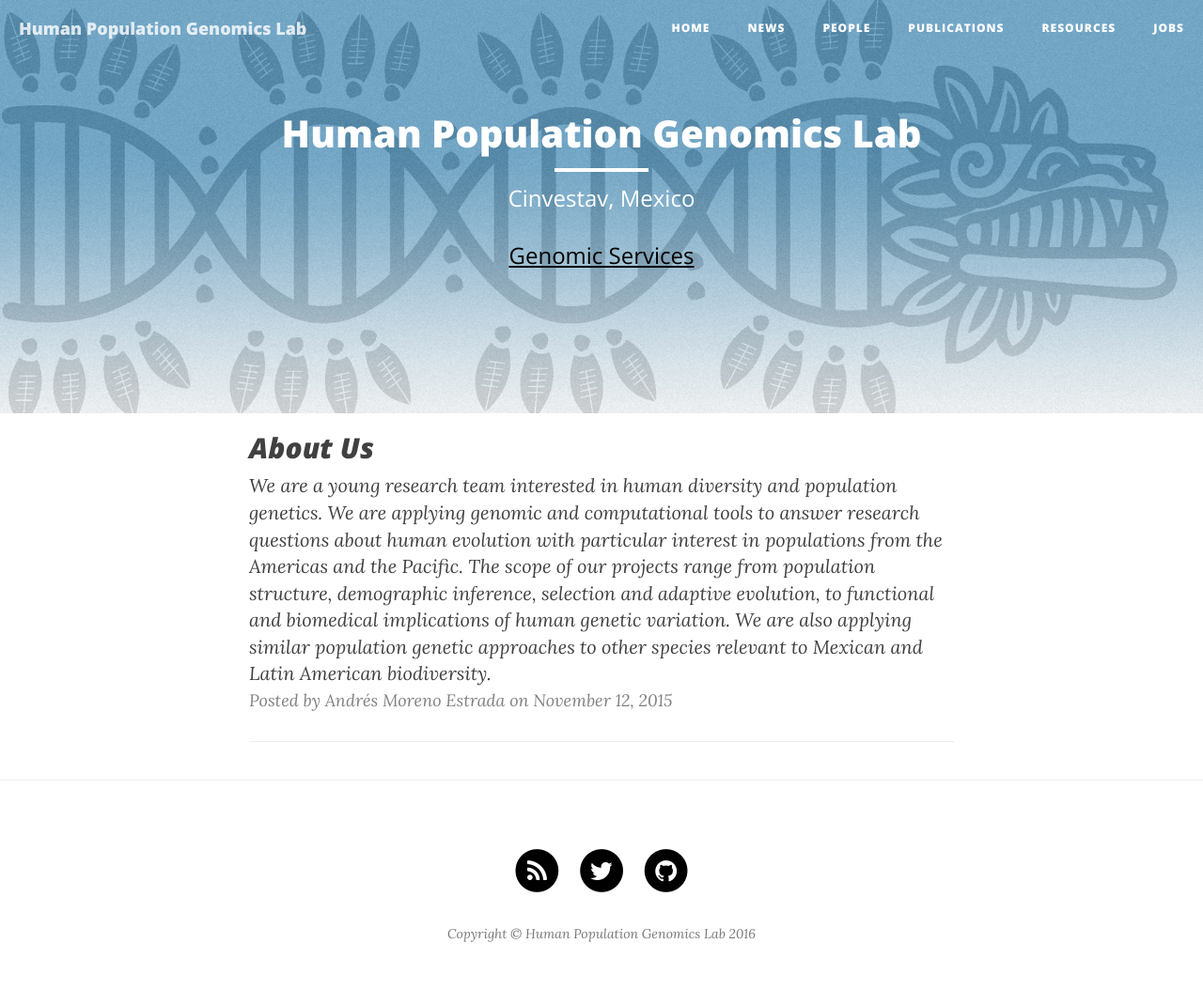
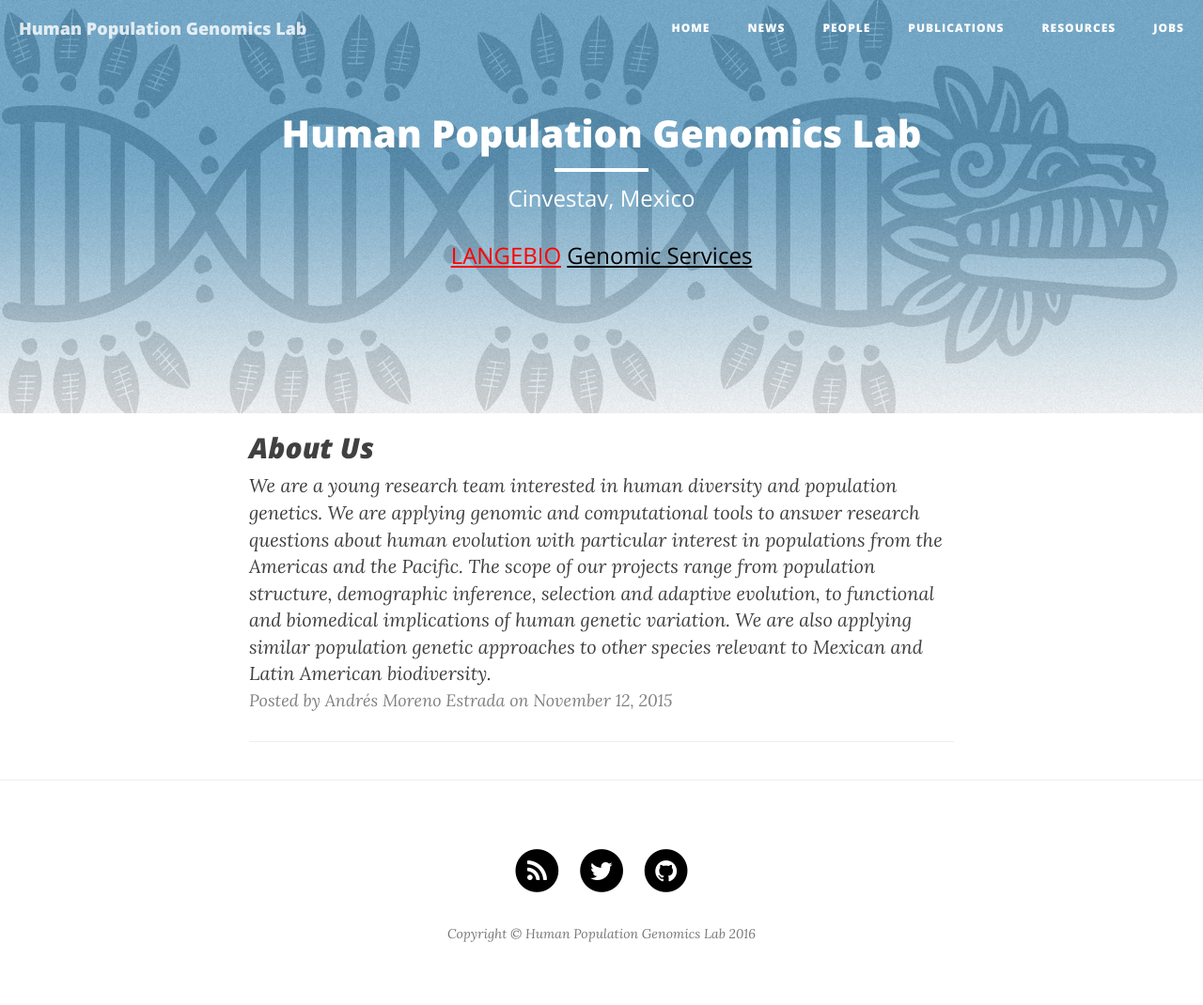
Before and after one commit to milkshakeplustip/milkshakeplustip.github.io, a Jekyll site: the page built from index.html, in a window 1280 px wide. Shown: the whole page at 94% size. Built offline with Jekyll 4.4.1, drawn with Linux system fonts in a browser that asks for light colours; nearby versions of some CDN libraries; the list of posts is cut into pages by our own code.

Commit message:
link color

```diff
--- a/index.html
+++ b/index.html
@@ -1,6 +1,6 @@
 ---
 layout: page
-description: <body <p>Cinvestav, Mexico</i></p> <p><a href="http://www.langebio.cinvestav.mx/?pag=794" style="color:white>LANGEBIO</a> <a href="http://langebio.cinvestav.mx/labsergen/">Genomic Services</a> <i></p></body>
+description: <body <p>Cinvestav, Mexico</i></p> <p><a href="http://www.langebio.cinvestav.mx/?pag=794" style="color:red">LANGEBIO</a> <a href="http://langebio.cinvestav.mx/labsergen/">Genomic Services</a> <i></p></body>
 ---
 
 {% for post in paginator.posts %}
```
